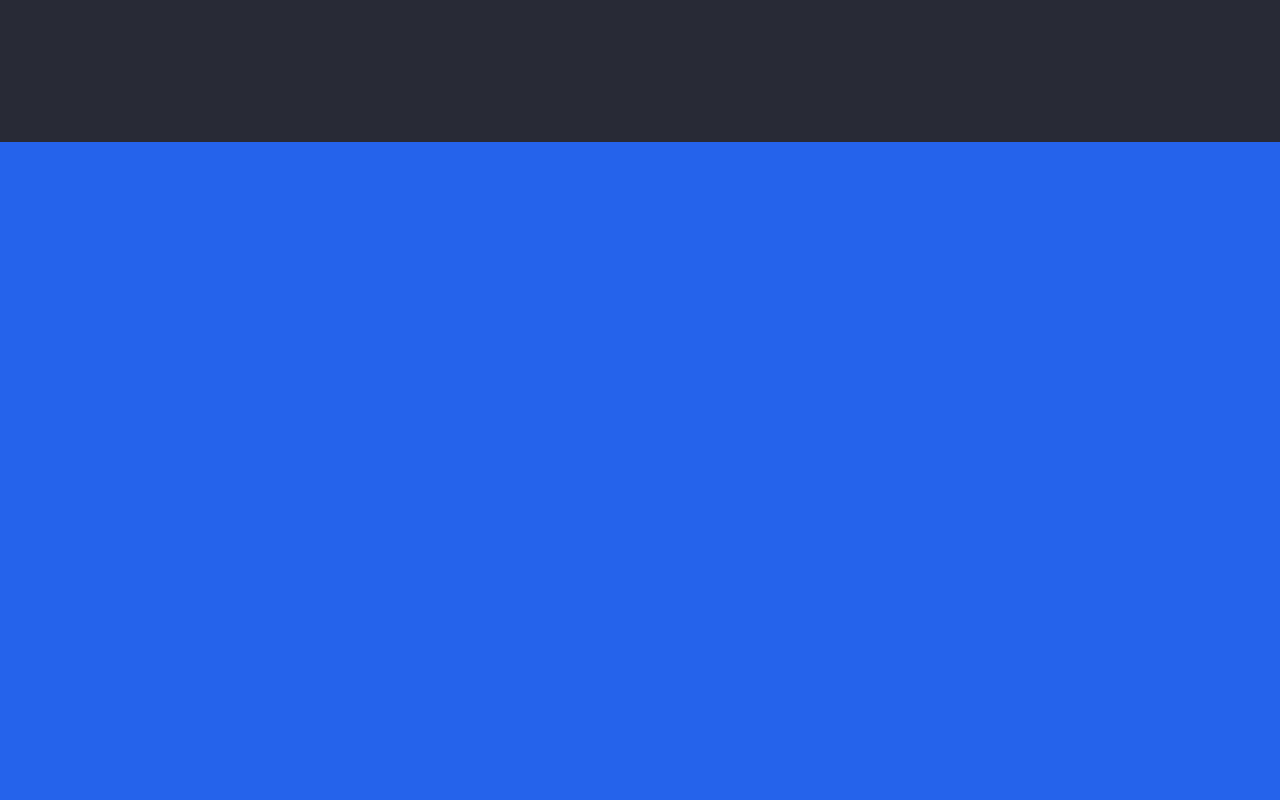
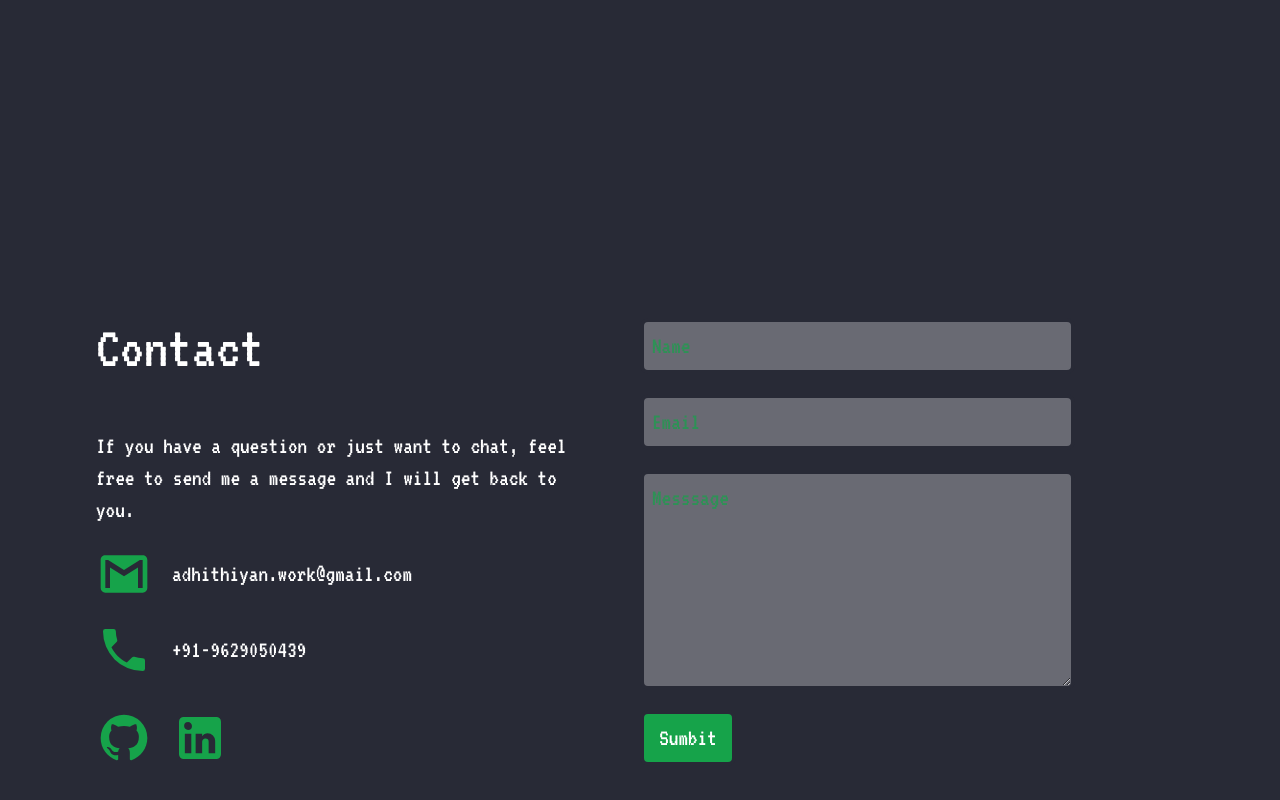
Before and after one commit to xAdhithiyan/portfolio, a website: page src/index.html in a window 1280 px wide. Shown: the part 2338-3138 px from the top of the page. Drawn offline with nearby package versions, Linux system fonts and the light colour scheme.

Commit message:
add: contacts page layout and styling

```diff
--- a/src/index.html
+++ b/src/index.html
@@ -183,6 +183,68 @@
       </div>
     </section>
 
-    <section id="contacts" class="h-screen bg-blue-600"></section>
+    <!-- contacts page -->
+    <section id="contacts" class="h-screen bg-dracula text-white font-custom ml-24 mr-24 text-2xl flex">
+      <div class="grid grid-cols-2 items-center self-center">
+        <div class="pr-10 flex flex-col gap-5">
+          <h1 class="text-6xl mb-8">Contact</h1>
+          <div class="text-2xl">If you have a question or just want to chat, feel free to send me a message and I will get back to you.</div>
+          <div class="flex items-center gap-5">
+            <img src="../assets/gmail.svg" alt="gmail" class="h-14" />
+            <div>adhithiyan.work@gmail.com</div>
+          </div>
+          <div class="flex items-center gap-5">
+            <img src="../assets/phone.svg" alt="phone" class="h-14" />
+            <div>+91-9629050439</div>
+          </div>
+          <div class="flex gap-5 mt-3 h-14">
+            <a href="https://github.com/xAdhithiyan/" target="_blank"><img class="h-14" src="../assets/github.svg" alt="github" /></a>
+            <a href="https://www.linkedin.com/in/adhithiyan-b-3a414424b/" target="_blank"
+              ><img class="h-14" src="../assets/linkedin.svg" alt="linkden"
+            /></a>
+            <!-- <a href=""><img class="h-14" src="../assets/instagram.svg" alt="instagram" /></a> -->
+          </div>
+        </div>
+
+        <form class="h-full flex flex-col gap-5 w-4/5">
+          <input
+            style="background-color: rgba(255, 255, 255, 0.3)"
+            class="hover:border-black border-4 border-dracula active:border-black focus:border-black rounded-lg p-2 text-green-600 outline-none placeholder:text-green-600 placeholder:opacity-70"
+            placeholder="Name"
+            id="name"
+            name="name"
+            required
+            autocomplete="off"
+          />
+          <input
+            style="background-color: rgba(255, 255, 255, 0.3)"
+            class="hover:border-black border-4 border-dracula active:border-black focus:border-black rounded-lg p-2 text-green-600 outline-none placeholder:text-green-600 placeholder:opacity-70"
+            type="email"
+            placeholder="Email"
+            id="email"
+            name="email"
+            required
+            autocomplete="off"
+          />
+          <textarea
+            style="background-color: rgba(255, 255, 255, 0.3)"
+            class="hover:border-black border-4 border-dracula active:border-black focus:border-black rounded-lg p-2 text-green-600 outline-none placeholder:text-green-600 placeholder:opacity-70 h-full"
+            type="text"
+            placeholder="Messsage"
+            id="message"
+            name="message"
+            required
+            autocomplete="off"
+          ></textarea>
+
+          <button
+            class="hover:border-black border-4 border-dracula active:border-black focus:border-black h-16 w-24 rounded-lg text-white bg-green-600 hover:bg-semi-dracula hover:text-green-600 p-2 outline-none transition duration-300"
+            id="submit"
+          >
+            Sumbit
+          </button>
+        </form>
+      </div>
+    </section>
   </body>
 </html>
--- a/src/script.js
+++ b/src/script.js
@@ -36,4 +36,24 @@ function remapArrow() {
   }
 }
 
+function submitButton() {
+  let submit = document.getElementById('submit');
+  let name = document.getElementById('name');
+  let email = document.getElementById('email');
+  let message = document.getElementById('message');
+  let form = document.querySelector('form');
+
+  console.log(submit);
+  submit.addEventListener('click', (e) => {
+    e.preventDefault();
+    if (form.reportValidity()) {
+      console.log(name.value, email.value, message.value);
+      name.value = email.value = message.value = '';
+    }
+  });
+
+  // connecting to google spreadsheet
+}
+
 remapArrow();
+submitButton();
--- a/tailwind.config.js
+++ b/tailwind.config.js
@@ -13,6 +13,12 @@ module.exports = {
       fill: {
         dracula: '#282a36',
       },
+      borderColor: {
+        dracula: '#282a36',
+      },
+      textColor: {
+        dracula: '#282a36',
+      },
     },
   },
 
```
Also changed, not shown: assets/github.svg (added), assets/gmail.svg (added), assets/instagram.svg (added), assets/linkedin.svg (added), assets/phone.svg (added), src/css/output.css.
